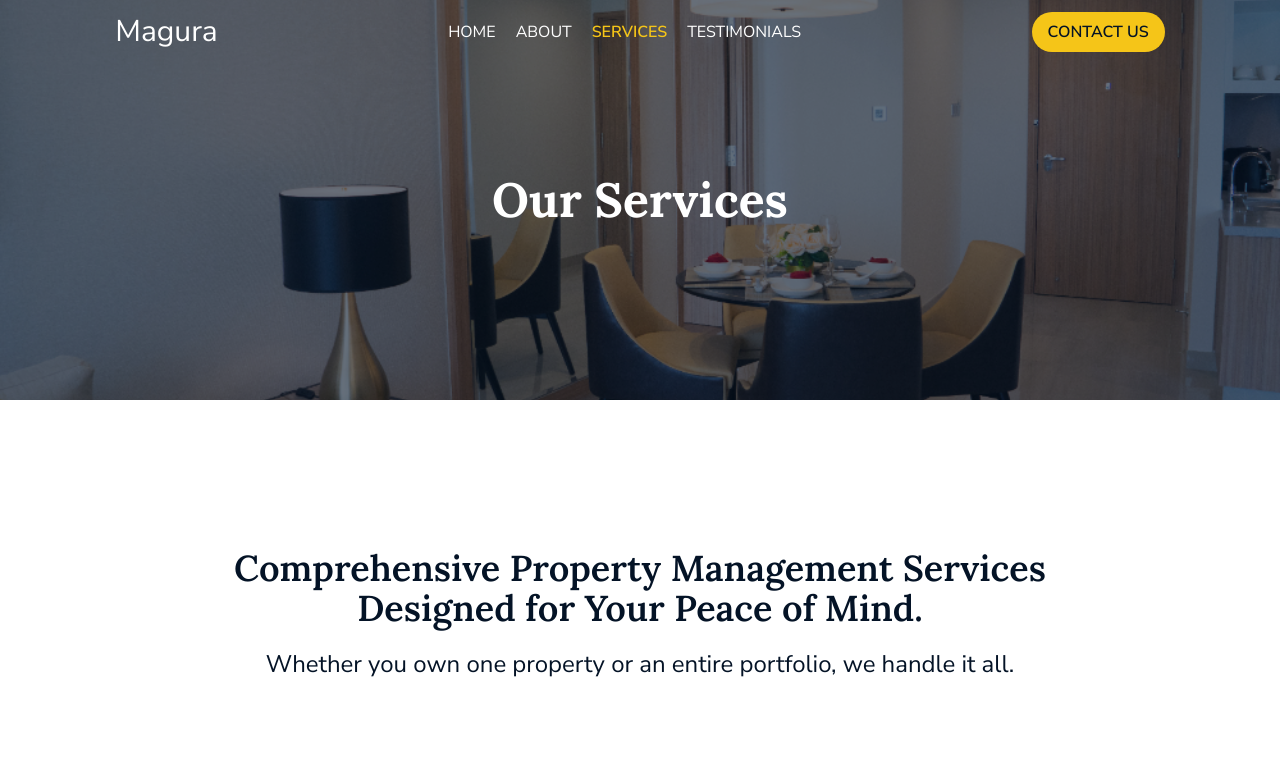
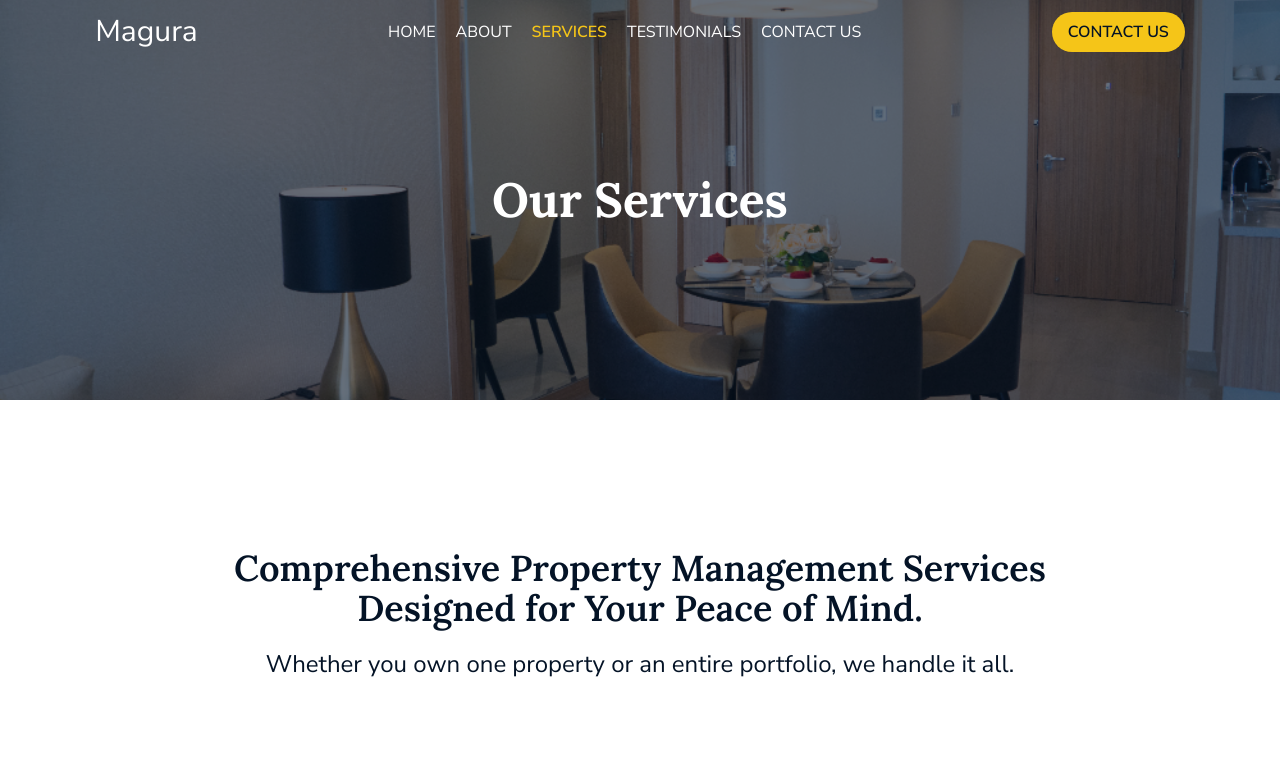
Before and after one commit to mahmudhasan-web/dajmagura-frontEnd, a Next.js app: page /services in a window 1280 px wide. Shown: the top 758 px of the page. Built offline with nearby package versions, Linux system fonts and the light colour scheme.

Commit message:
complted all

```diff
--- /dev/null
+++ b/src/app/(withLayout)/contactUs/page.tsx
@@ -0,0 +1,21 @@
+import { PageHeader } from '@/components/shared/page-header/Page-header';
+import { Metadata } from 'next';
+import React from 'react';
+import anputUsBg from "@/assets/header/beautiful-shot-modern-house-kitchen-dining-room.jpg"
+
+
+export const metadata: Metadata = {
+    title: "Contact Us",
+};
+
+
+
+const page = () => {
+    return (
+        <div>
+            <PageHeader title='Contact Us' backgroundImage={anputUsBg.src} />
+        </div>
+    );
+};
+
+export default page;
--- a/src/components/ContactUs/ContactUs.tsx
+++ b/src/components/ContactUs/ContactUs.tsx
@@ -6,8 +6,8 @@ import Button from '../shared/Button/Button';
 
 const ContactUs = () => {
   return (
-    <div className=' section-gap'>
-      <div className=' bg-gray-100 '>
+    <div className=''>
+      <div className=' bg-gray-100 py-20'>
         <div className="flex flex-col md:flex-row items-center justify-around container">
           {/* Contact Info Section */}
           <div className="w-full md:w-1/3 mb-8 md:mb-0">
--- a/src/components/Footer/Footer.tsx
+++ b/src/components/Footer/Footer.tsx
@@ -35,7 +35,7 @@ const Footer = () => {
                 </Link>
               </li>
               <li>
-                <Link href="/about" className="hover:text-gray-400">
+                <Link href="/aboutUs" className="hover:text-gray-400">
                   ABOUT
                 </Link>
               </li>
@@ -45,7 +45,7 @@ const Footer = () => {
                 </Link>
               </li>
               <li>
-                <Link href="/testimonials" className="hover:text-gray-400">
+                <Link href="/#testimonials" className="hover:text-gray-400">
                   TESTIMONIALS
                 </Link>
               </li>
--- a/src/components/our-services/ContactService.tsx
+++ b/src/components/our-services/ContactService.tsx
@@ -1,8 +1,12 @@
+"use client"
+
 import Image from "next/image";
 import Button from "../shared/Button/Button";
 import Image1 from "@/assets/image.png";
+import { useRouter } from "next/navigation";
 
 export default function ContactService() {
+  const router = useRouter()
   return (
     <section className="container my-20">
       <div className="grid gap-8 md:grid-cols-2 items-center">
@@ -24,7 +28,7 @@ export default function ContactService() {
             professional management without the financial strain.
           </p>
           <p className="text-lg">Contact us today for a personalized quote.</p>
-          <Button className="bg-yellow-400 rounded-full px-8 hover:bg-yellow-500 text-black font-medium">
+          <Button onClick={() => router.push("/contactUs")} className="bg-yellow-400 rounded-full px-8 hover:bg-yellow-500 text-black font-medium">
             CONTACT US
           </Button>
         </div>
--- a/src/components/shared/Navbar/Navbar.tsx
+++ b/src/components/shared/Navbar/Navbar.tsx
@@ -2,7 +2,7 @@
 import React, { useState } from 'react';
 import { Routes } from '../Route/Route';
 import Link from 'next/link';
-import { usePathname } from 'next/navigation';
+import { usePathname, useRouter } from 'next/navigation';
 import Button from '../Button/Button';
 import { TiThMenu } from 'react-icons/ti';
 import { motion } from "motion/react"
@@ -11,6 +11,7 @@ import { IoClose } from 'react-icons/io5';
 const Navbar = () => {
 
     const pathName = usePathname()
+    const router = useRouter()
     const [sideNav, setSideNav] = useState(false);
     return (
         <div className='absolute flex h-16  z-50 justify-around w-full top-0'>
@@ -27,7 +28,7 @@ const Navbar = () => {
                 </ul>
             </div>
             <div className='my-auto md:block hidden'>
-                <Button className='rounded-3xl bg-accent'>CONTACT US</Button>
+                <Button onClick={() => router.push("/contactUs")} className='rounded-3xl bg-accent'>CONTACT US</Button>
             </div>
             <div className='my-auto text-white md:hidden block'>
                 <button onClick={() => setSideNav(true)} className='text-3xl top-1 relative '><TiThMenu className='' /></button>
--- a/src/components/shared/Route/Route.ts
+++ b/src/components/shared/Route/Route.ts
@@ -13,6 +13,10 @@ export const Routes = [
   },
   {
     label: "TESTIMONIALS",
-    route: "#testimonials",
+    route: "/#testimonials",
+  },
+  {
+    label: "CONTACT US",
+    route: "/contactUs",
   },
 ];
```
